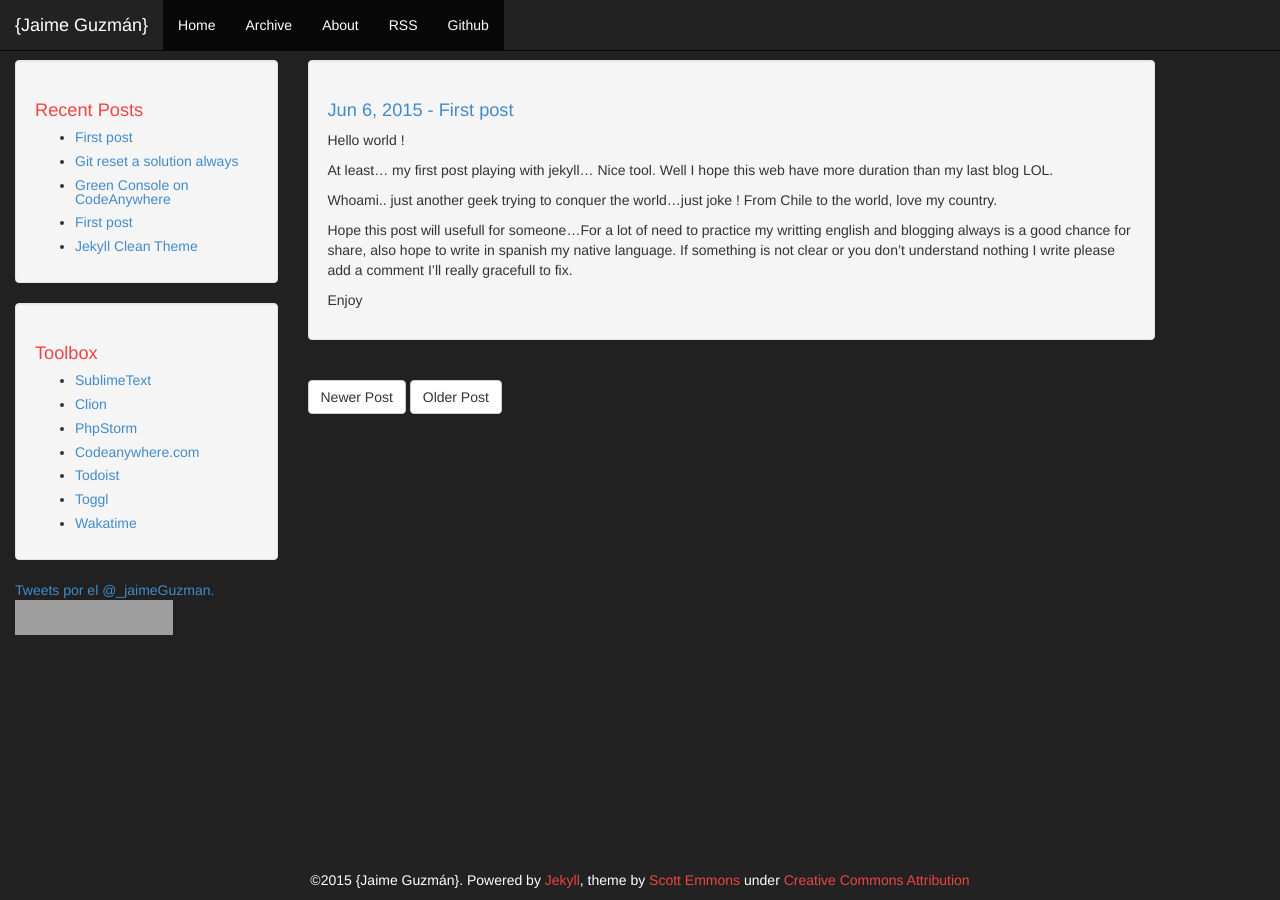
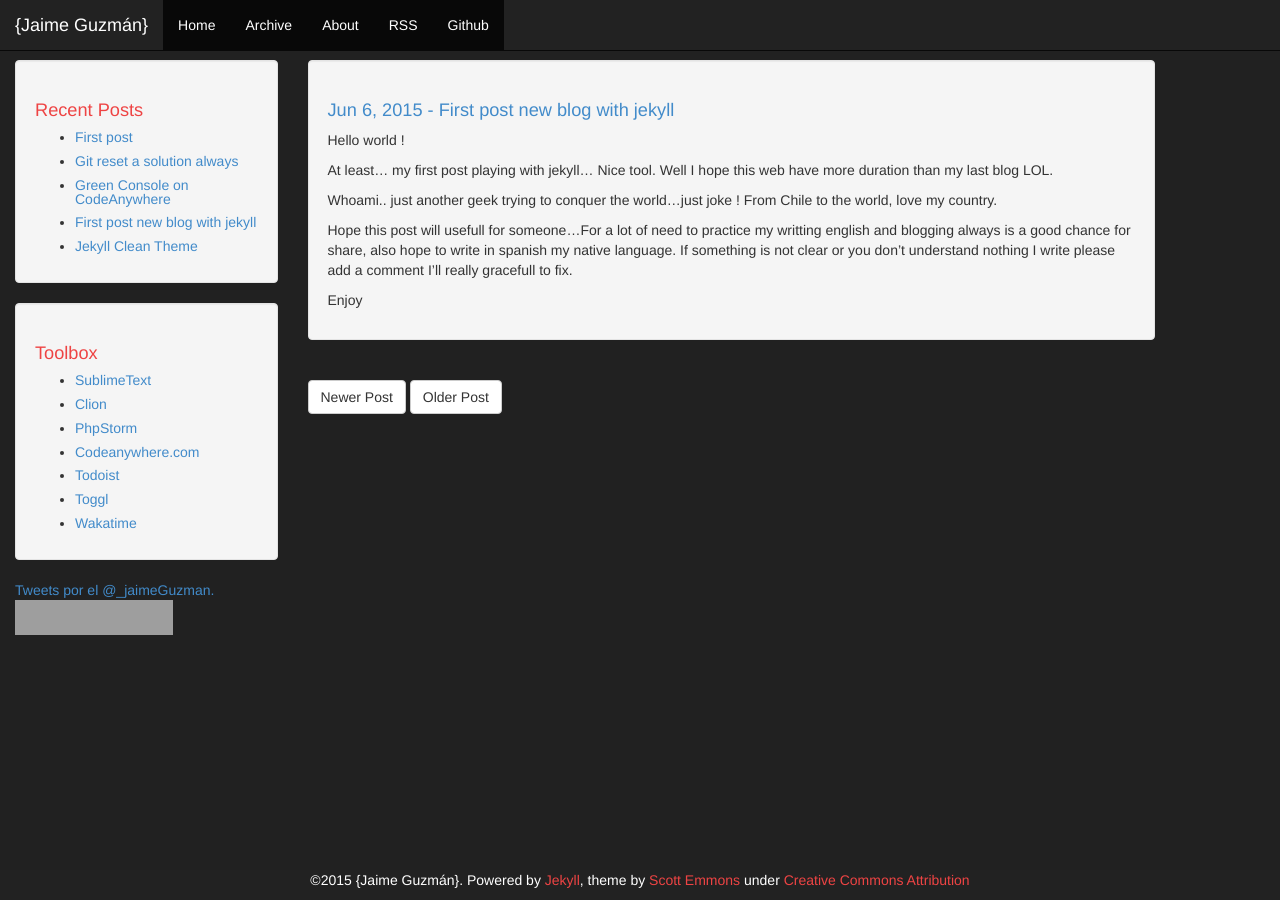
Before and after one commit to jaimeguzman/jaimeguzman.github.io, a Jekyll site: the page built from _posts/2015-06-08-first-post-at-least.md, in a window 1280 px wide. Built offline with Jekyll 4.4.1, drawn with Linux system fonts in a browser that asks for light colours; Markdown is read by kramdown in place of the engine named in the settings; comment, search, counter and statistics services are not loaded; grey boxes are pictures that could not be loaded.

Commit message:
Updated 2015-06-08-first-post-at-least.md

```diff
--- a/_posts/2015-06-08-first-post-at-least.md
+++ b/_posts/2015-06-08-first-post-at-least.md
@@ -1,9 +1,11 @@
 ---
 layout: post
-title: "First post"
-date: 2015-06-06 16:25:06 -0700
+title: First post new blog with jekyll
+date: "2015-06-06 16:25:06 -0700"
 comments: false
+published: true
 ---
+
 
 Hello world !
 
```
